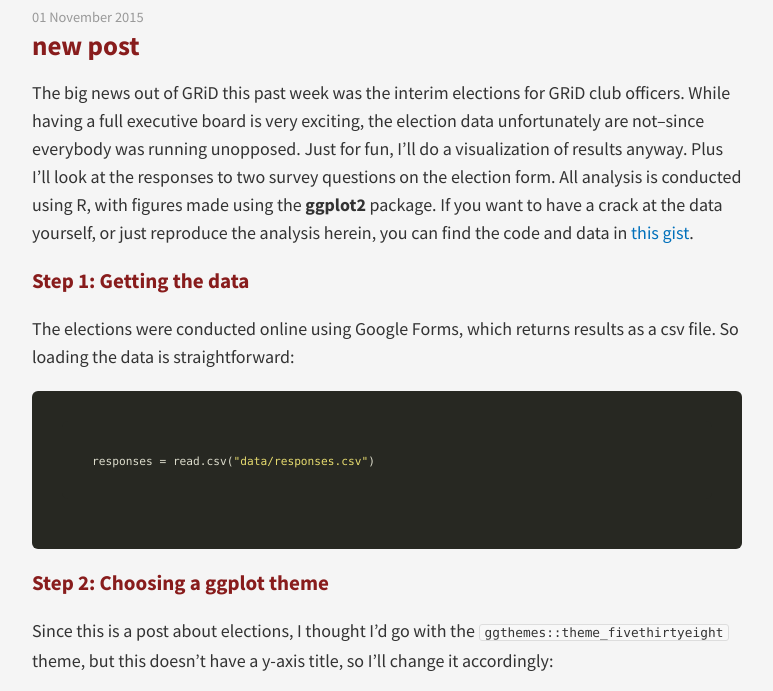
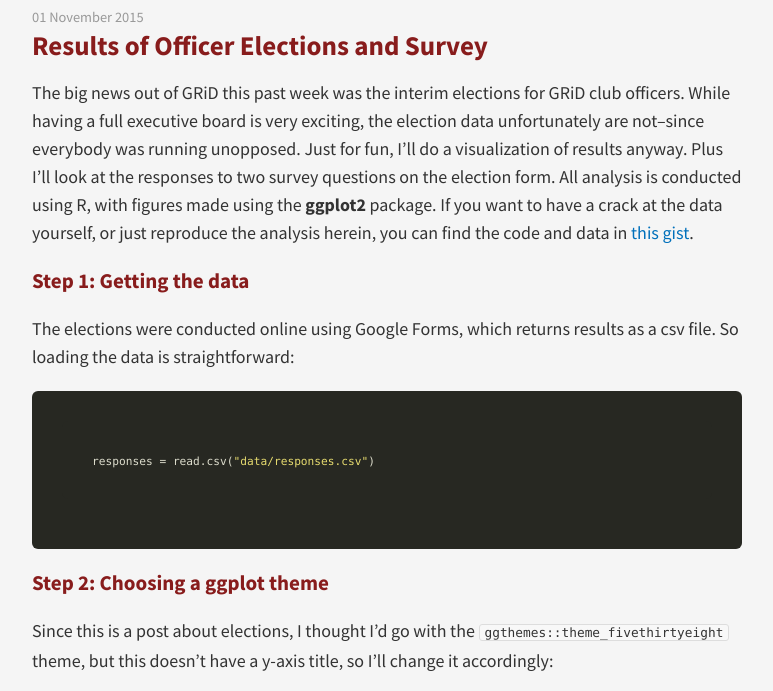
Before and after one commit to gridclub/gridclub.github.io, a Jekyll site: the page built from _posts/2015-11-01-election-and-survey-results.md, in a window 1280 px wide and 900 px high, cut to the strip 209-900 px from the top of the window. Shown: the whole strip, without its empty margins (253-1026 px from the left). Built offline with Jekyll 4.4.1, drawn with Linux system fonts in a browser that asks for light colours; nearby versions of some CDN libraries; comment, search, counter and statistics services are not loaded.

Commit message:
Added title to yaml front matter

```diff
--- a/_posts/2015-11-01-election-and-survey-results.md
+++ b/_posts/2015-11-01-election-and-survey-results.md
@@ -1,6 +1,6 @@
 ---
 layout: post
-title: "new post"
+title: "Results of Officer Elections and Survey"
 category:
 tags: []
 ---
```
